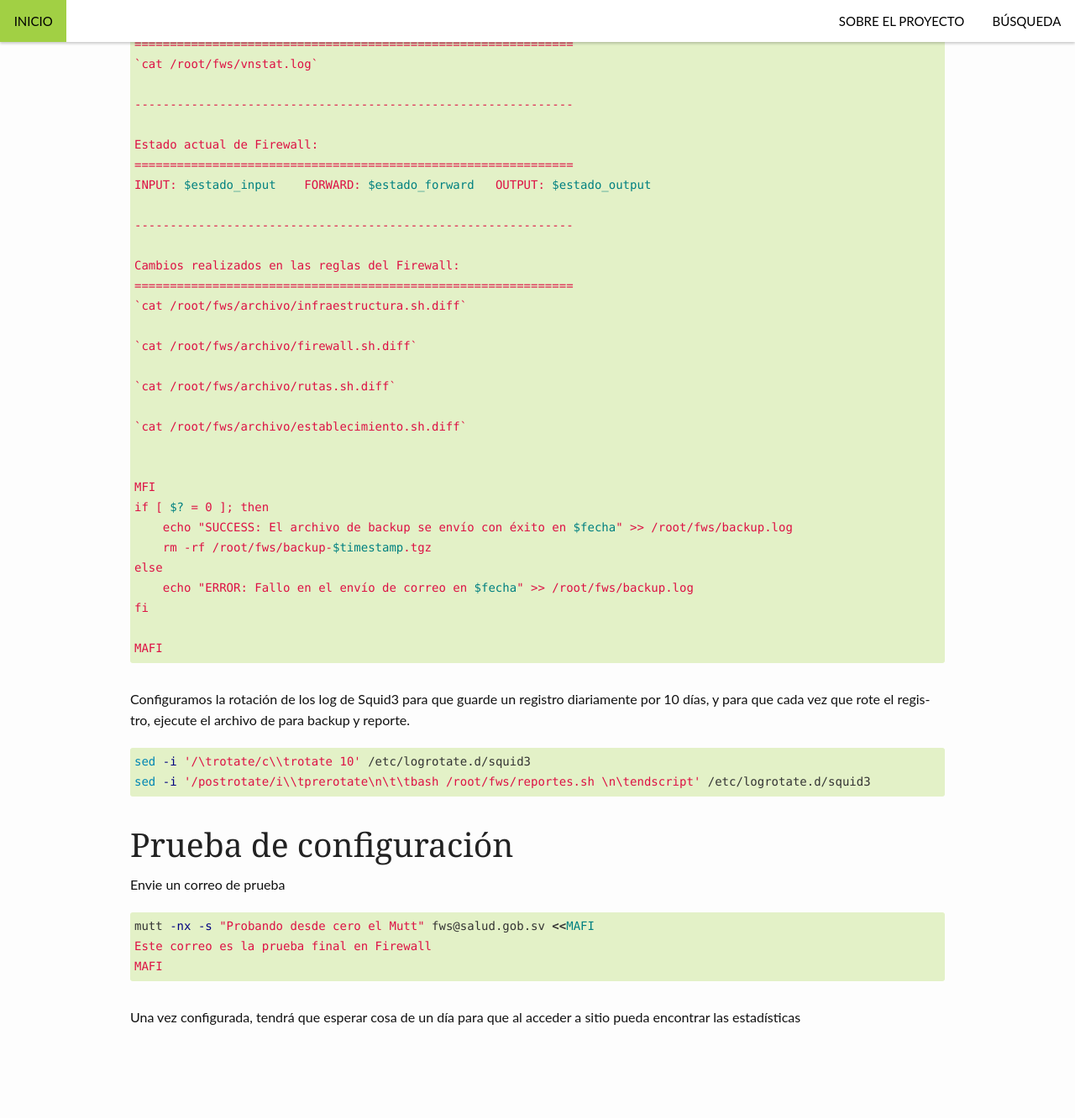
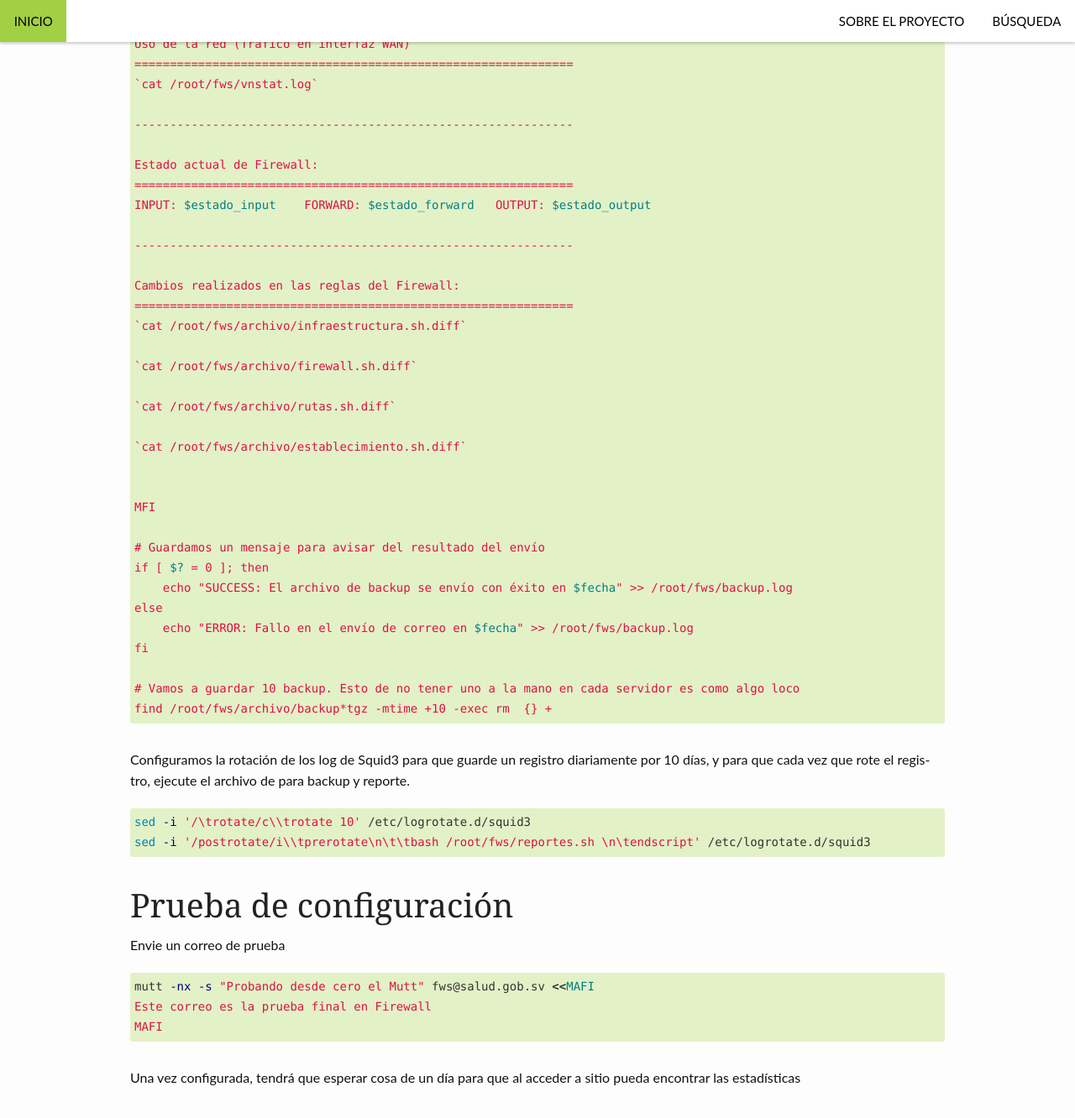
Before and after one commit to VTacius/firewall, a Jekyll site: the page built from _instalacion/reportes/index.md, in a window 1280 px wide and 1400 px high, scrolled down 7996 px. Shown: the top 1332 px of the window at 84% size. Built offline with Jekyll 4.4.1, drawn with Linux system fonts in a browser that asks for light colours; some of the changed text lies outside the part shown.

Commit message:
Pequeño cambios a reportes.sh para que guarde algunos backup en el servidor. Unos cuantos cambios en la explicación de IPTABLES. Esta debe ser la nueva versión, no hay de otra

```diff
--- a/_instalacion/reportes/reportes.md
+++ b/_instalacion/reportes/reportes.md
@@ -35,7 +36,7 @@
 echo -e "\n\n###################################\nCreando backup en $fecha\n\n" >> /root/fws/backup.log
 
 # Comprime todos los archivos que hemos modificado a través de la configuración
-tar -czvPf /root/fws/backup-$timestamp.tgz /etc/network/interfaces /etc/{hosts,resolv.conf,host.conf} /root/fws/*sh /etc/squid3/squid.conf /etc/squidguard/squidGuard.conf /var/lib/squidguard/db/custom/* /var/www/ --exclude=/var/www/{sarg,img}/* /etc/sarg/sarg.conf /etc/apache2/sites-enabled/000-default /root/.muttrc &>> /root/fws/backup.log
+tar -czvPf /root/fws/archivo/backup-$hostname-$timestamp.tgz /etc/network/interfaces /etc/{hosts,resolv.conf,host.conf} /root/fws/*sh /etc/squid3/squid.conf /etc/squidguard/squidGuard.conf /var/lib/squidguard/db/custom/* /var/www/ --exclude=/var/www/{sarg,img}/* /etc/sarg/sarg.conf /etc/apache2/sites-enabled/000-default /root/.muttrc &>> /root/fws/backup.log
 
 # Creamos los log en HTML con sarg
 /usr/bin/sarg &>> /root/fws/backup.log
@@ -44,7 +45,7 @@
 vnstat -i $INW -h > /root/fws/vnstat.log
 
 # Envia los paquetes por correo.
-mutt -nx -s "Firewall $INSTITUCION: Reporte y Backup en $dia " fws@salud.gob.sv -a /root/fws/backup-$timestamp.tgz <<MFI
+mutt -nx -s "Firewall $INSTITUCION: Reporte y Backup en $dia " fws@salud.gob.sv -a /root/fws/archivo/backup-$hostname-$timestamp.tgz <<MFI
 Saludos.
 
 Se adjunta el backup de los ficheros de configuración para el Firewall en $INSTITUCION
@@ -101,11 +102,13 @@
 
 
 MFI
+
+# Guardamos un mensaje para avisar del resultado del envío
 if [ $? = 0 ]; then
     echo "SUCCESS: El archivo de backup se envío con éxito en $fecha" >> /root/fws/backup.log
-    rm -rf /root/fws/backup-$timestamp.tgz
 else
     echo "ERROR: Fallo en el envío de correo en $fecha" >> /root/fws/backup.log
 fi
 
-MAFI
+# Vamos a guardar 10 backup. Esto de no tener uno a la mano en cada servidor es como algo loco
+find /root/fws/archivo/backup*tgz -mtime +10 -exec rm  {} +
```
Also changed, not shown: other parts of _instalacion/reportes/reportes.md (+1 -0 lines), _instalacion/iptables/index.md (+7 -8 lines).
